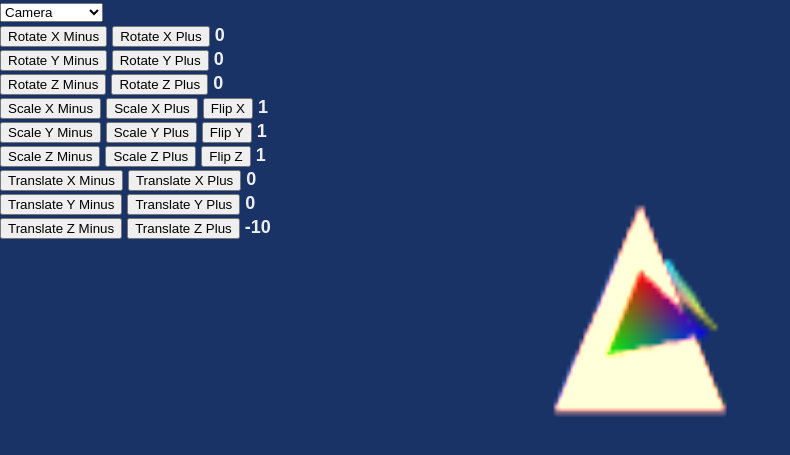
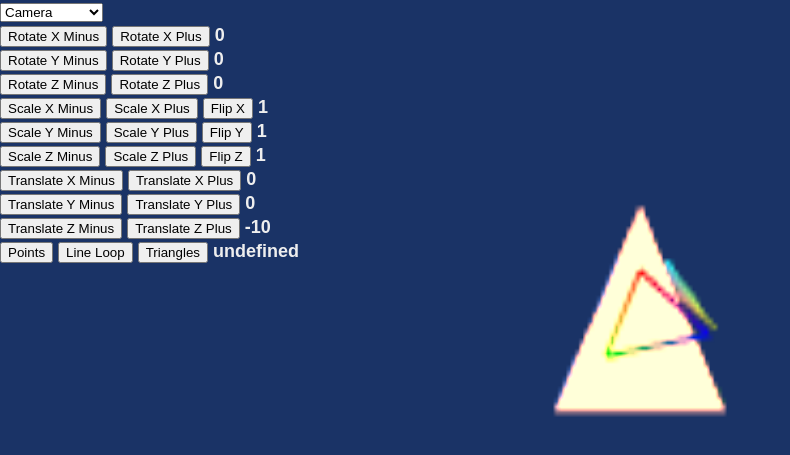
Before and after one commit to richplastow/oo3d, a website: page usage/basic-usage.html in a window 1280 px wide. Shown: the part 97-552 px from the top of the page, without its empty margins (0-790 px from the left). Drawn offline with Linux system fonts and the light colour scheme.

Commit message:
0.0.16 With `setRenderMode()`

```diff
--- a/package.json
+++ b/package.json
@@ -1,6 +1,6 @@
 {
   "name": "oo3d",
-  "version": "0.0.15",
+  "version": "0.0.16",
   "description": "The Oopish WebGL library",
   "main": "build/oo3d.js",
   "directories": {
--- a/usage/basic-usage.html
+++ b/usage/basic-usage.html
@@ -13,38 +13,43 @@
 
          ,$target = $('#target')
 
-         ,$rotateXMinus    = $('#rotateXMinus')
-         ,$rotateYMinus    = $('#rotateYMinus')
-         ,$rotateZMinus    = $('#rotateZMinus')
-         ,$rotateXLabel    = $('#rotateXLabel')
-         ,$rotateYLabel    = $('#rotateYLabel')
-         ,$rotateZLabel    = $('#rotateZLabel')
-         ,$rotateXPlus     = $('#rotateXPlus')
-         ,$rotateYPlus     = $('#rotateYPlus')
-         ,$rotateZPlus     = $('#rotateZPlus')
+         ,$rotateXMinus        = $('#rotateXMinus')
+         ,$rotateYMinus        = $('#rotateYMinus')
+         ,$rotateZMinus        = $('#rotateZMinus')
+         ,$rotateXLabel        = $('#rotateXLabel')
+         ,$rotateYLabel        = $('#rotateYLabel')
+         ,$rotateZLabel        = $('#rotateZLabel')
+         ,$rotateXPlus         = $('#rotateXPlus')
+         ,$rotateYPlus         = $('#rotateYPlus')
+         ,$rotateZPlus         = $('#rotateZPlus')
 
-         ,$scaleXMinus     = $('#scaleXMinus')
-         ,$scaleYMinus     = $('#scaleYMinus')
-         ,$scaleZMinus     = $('#scaleZMinus')
-         ,$scaleXLabel     = $('#scaleXLabel')
-         ,$scaleYLabel     = $('#scaleYLabel')
-         ,$scaleZLabel     = $('#scaleZLabel')
-         ,$scaleXPlus      = $('#scaleXPlus')
-         ,$scaleYPlus      = $('#scaleYPlus')
-         ,$scaleZPlus      = $('#scaleZPlus')
-         ,$flipX           = $('#flipX')
-         ,$flipY           = $('#flipY')
-         ,$flipZ           = $('#flipZ')
+         ,$scaleXMinus         = $('#scaleXMinus')
+         ,$scaleYMinus         = $('#scaleYMinus')
+         ,$scaleZMinus         = $('#scaleZMinus')
+         ,$scaleXLabel         = $('#scaleXLabel')
+         ,$scaleYLabel         = $('#scaleYLabel')
+         ,$scaleZLabel         = $('#scaleZLabel')
+         ,$scaleXPlus          = $('#scaleXPlus')
+         ,$scaleYPlus          = $('#scaleYPlus')
+         ,$scaleZPlus          = $('#scaleZPlus')
+         ,$flipX               = $('#flipX')
+         ,$flipY               = $('#flipY')
+         ,$flipZ               = $('#flipZ')
 
-         ,$translateXMinus = $('#translateXMinus')
-         ,$translateYMinus = $('#translateYMinus')
-         ,$translateZMinus = $('#translateZMinus')
-         ,$translateXLabel = $('#translateXLabel')
-         ,$translateYLabel = $('#translateYLabel')
-         ,$translateZLabel = $('#translateZLabel')
-         ,$translateXPlus  = $('#translateXPlus')
-         ,$translateYPlus  = $('#translateYPlus')
-         ,$translateZPlus  = $('#translateZPlus')
+         ,$translateXMinus     = $('#translateXMinus')
+         ,$translateYMinus     = $('#translateYMinus')
+         ,$translateZMinus     = $('#translateZMinus')
+         ,$translateXLabel     = $('#translateXLabel')
+         ,$translateYLabel     = $('#translateYLabel')
+         ,$translateZLabel     = $('#translateZLabel')
+         ,$translateXPlus      = $('#translateXPlus')
+         ,$translateYPlus      = $('#translateYPlus')
+         ,$translateZPlus      = $('#translateZPlus')
+
+         ,$renderModePoints    = $('#renderModePoints')
+         ,$renderModeLineLoop  = $('#renderModeLineLoop')
+         ,$renderModeTriangles = $('#renderModeTriangles')
+         ,$renderModeLabel     = $('#renderModeLabel')
 
          ,updateMeasurements = function () {
             target = $target.value ? oo3d.buffers[+$target.value] : oo3d.camera;
@@ -57,6 +62,7 @@
             $translateXLabel.innerHTML = target.tX;
             $translateYLabel.innerHTML = target.tY;
             $translateZLabel.innerHTML = target.tZ;
+            $renderModeLabel.innerHTML = target.renderMode;
           }
 
          ,oo3d = new Oo3d({
@@ -64,7 +70,8 @@
            ,color: { background: { r:0.1, g:0.2, b:0.4, a:1 } }
           })
          ,tri0 = oo3d.addBuffer({
-            positions: [
+            renderMode: 'LINE_LOOP'
+           ,positions: [
                0.0,  0.3,  1.0,
               -0.4, -0.5,  1.0,
                0.8, -0.3,  1.0
@@ -295,6 +302,24 @@
           updateMeasurements();
         }
 
+
+        // RENDER MODE
+        $renderModePoints.onclick = function () {
+          oo3d.setRenderMode('POINTS', $target.value ? +$target.value : undefined);
+          oo3d.render();
+          updateMeasurements();
+        }
+        $renderModeLineLoop.onclick = function () {
+          oo3d.setRenderMode('LINE_LOOP', $target.value ? +$target.value : undefined);
+          oo3d.render();
+          updateMeasurements();
+        }
+        $renderModeTriangles.onclick = function () {
+          oo3d.setRenderMode('TRIANGLES', $target.value ? +$target.value : undefined);
+          oo3d.render();
+          updateMeasurements();
+        }
+
       } catch (error) {
         console.log(error);
         $error.innerHTML = error;
@@ -393,6 +418,11 @@
   <input type="button" id="translateZPlus"  value="Translate Z Plus">
   <label id="translateZLabel">...</label>
   <br>
+  <input type="button" id="renderModePoints"    value="Points">
+  <input type="button" id="renderModeLineLoop"  value="Line Loop">
+  <input type="button" id="renderModeTriangles" value="Triangles">
+  <label id="renderModeLabel">...</label>
+  <br>
   <div id="error" class="hidden"></div>
 </body>
 </html>
```
Also changed, not shown: build/oo3d.js, build/test/oo3d-with-test.js, 2 other files.
